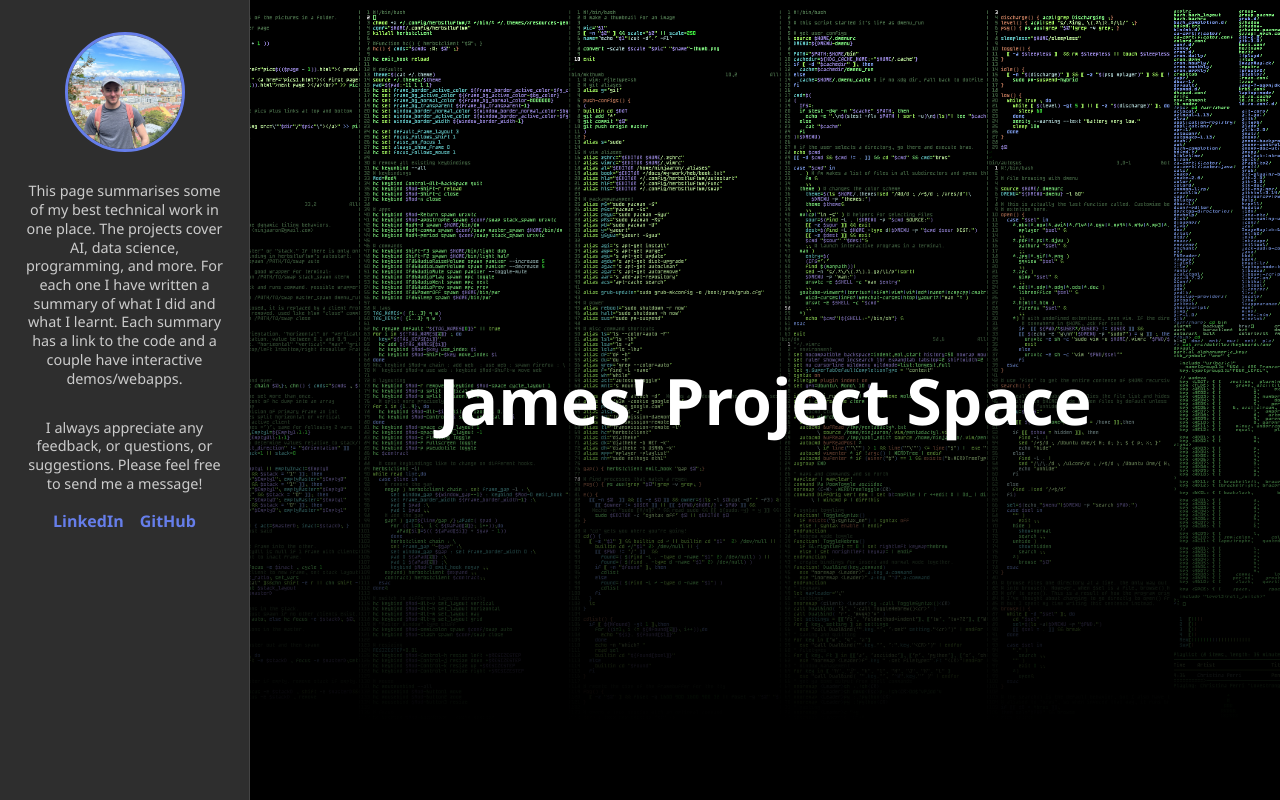
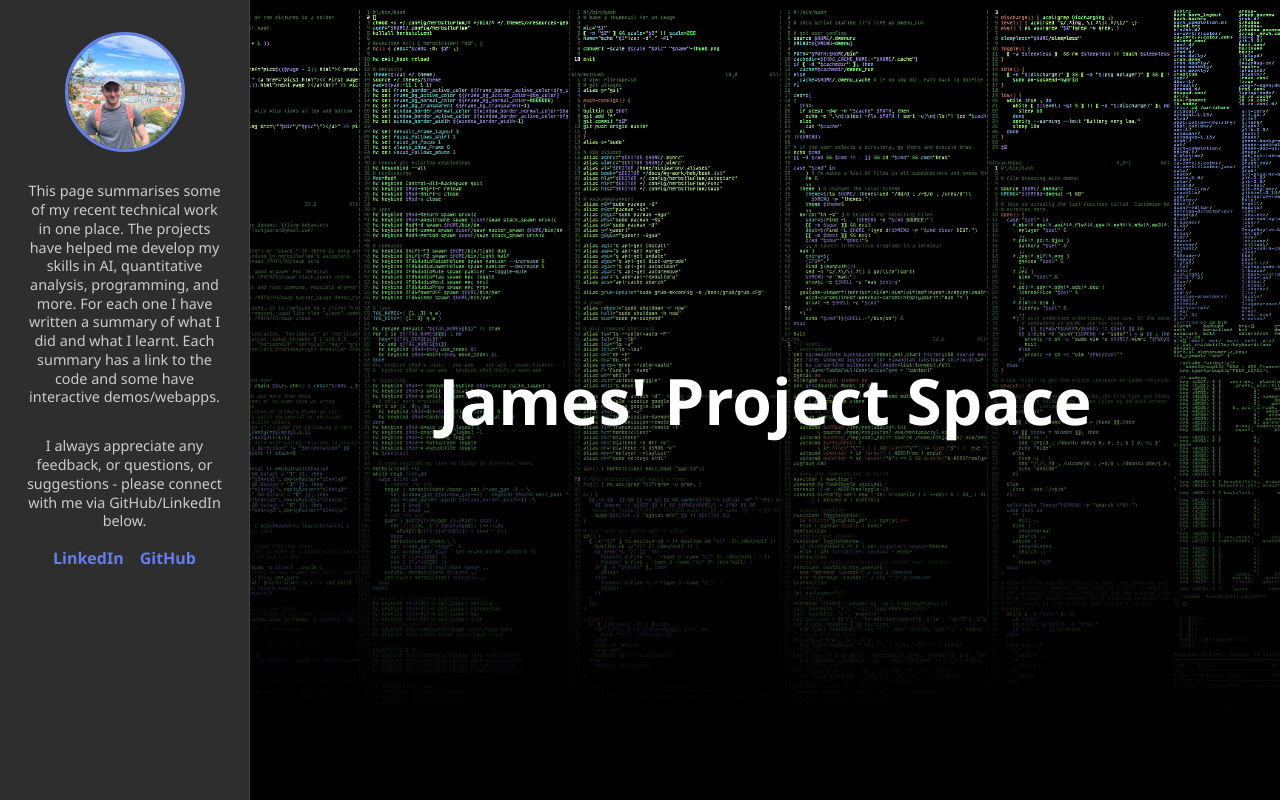
Before and after one commit to james-hughes1/james-hughes-projects, a React (Create React App) app: page / in a window 1280 px wide. Built offline with nearby package versions, Linux system fonts and the light colour scheme.

Commit message:
Feat: Add details on alpha modelling project.

```diff
--- a/src/components/Sidebar.js
+++ b/src/components/Sidebar.js
@@ -8,13 +8,13 @@ export default function Sidebar({ open, onClose }) {
       </button>
       <img src="/ljubljana_castle.jpg" alt="Me" className="profile-pic" />
       <p className="bio">
-        This page summarises some of my best technical work in one place.
-        The projects cover AI, data science, programming, and more.
+        This page summarises some of my recent technical work in one place.
+        The projects have helped me develop my skills in AI, quantitative analysis, programming, and more.
         For each one I have written a summary of what I did and what I learnt.
-        Each summary has a link to the code and a couple have interactive demos/webapps.
+        Each summary has a link to the code and some have interactive demos/webapps.
       </p>
       <p className="bio">
-        I always appreciate any feedback, or questions, or suggestions. Please feel free to send me a message!
+        I always appreciate any feedback, or questions, or suggestions - please connect with me via GitHub/LinkedIn below.
       </p>
       <div className="links">
         <a href="https://linkedin.com/in/jameshughes-1" target="_blank" rel="noreferrer">LinkedIn</a>
--- a/src/data/projects.js
+++ b/src/data/projects.js
@@ -55,6 +55,18 @@ const projects = [
   },
   {
     id: "project-3",
+    title: "Alpha Modelling",
+    description: "A sandbox for RL inference. (AWS & Monitoring, Reinforcement Learning, CI/CD)",
+    imageUrl: "/alpha-dashboard.png", // eslint-disable-next-line
+    details: "This is an interactive quantitative modelling project that allowed me to explore systematic alpha generation and backtesting.\
+\n\nI built a weekly alpha model for SBUX that predicts next-week excess returns relative to SPY using a combination of historical alpha, momentum, macroeconomic, and liquidity factors.\
+\n\nThe project includes a dashboard where users can adjust signal thresholds and transaction costs to see cumulative strategy versus buy-and-hold performance, with key metrics like Sharpe ratio, win rate, and max drawdown dynamically updated.\
+",
+    github: "https://github.com/james-hughes1/sbux-signal-model",
+    websitelink: "https://sbux-model.vercel.app/"
+  },
+  {
+    id: "project-4",
     title: "AI Research with the Cambridge University Biotech Dept.",
     description: "Enhancing super-resolution microscopy with computer vision techniques.",
     imageUrl: "/sim-small.png", // eslint-disable-next-line
@@ -83,7 +95,7 @@ const projects = [
     websitelink: `${process.env.PUBLIC_URL}/mphildis_project.pdf`
   },
   {
-    id: "project-4",
+    id: "project-5",
     title: "HR Chatbot",
     description: "RAG Engineering at work. (RAG, Evaluation Frameworks)",
     imageUrl: "/chatbot.png",
@@ -92,7 +104,7 @@ const projects = [
     websitelink: "https://ekimetrics.github.io/blog/Wombat_HR_v2"
   },
   {
-    id: "project-5",
+    id: "project-6",
     title: "Game of Life",
     description: "Supercomputer simulations. (C++, Optimisation/Parallelism, HPC/SLURM)",
     imageUrl: "/gol-small.png", // eslint-disable-next-line
@@ -115,7 +127,7 @@ const projects = [
     websitelink: `${process.env.PUBLIC_URL}/game_of_life.pdf`
   },
   {
-    id: "project-6",
+    id: "project-7",
     title: "Diffusion MNIST",
     description: "Image generation. (PyTorch, ML Engineering)",
     imageUrl: "/diffusion.png", // eslint-disable-next-line
```
Also changed, not shown: public/alpha-dashboard.png (added).
